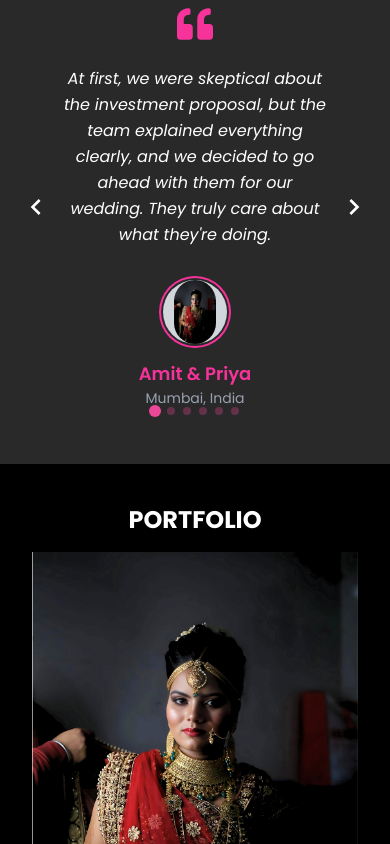
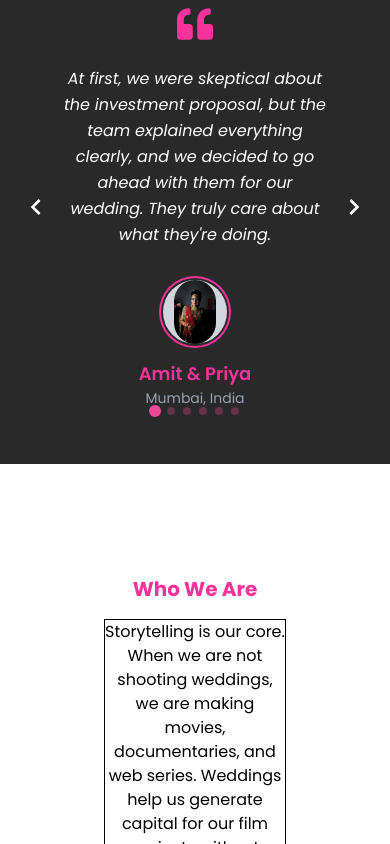
Before and after one commit to Soumay-Sanpui/wedding-landing-page, a React (Vite) app: page / in a window 390 px wide. Shown: the part 1156-2000 px from the top of the page. Built offline with nearby package versions, Linux system fonts and the light colour scheme.

Commit message:
added whoweare section

```diff
--- a/src/App.jsx
+++ b/src/App.jsx
@@ -3,18 +3,19 @@ import TestimonialsSection from "./sections/TestimonialsSection";
 import PortfolioSection from "./sections/PortfolioSection";
 import WeddingFilmsSection from "./sections/WeddingFilmsSection";
 import WhyOfferingReturnsSection from "./sections/WhyOfferingReturnsSection";
+import WhoWeAreSection from "./sections/WhoWeAreSection.jsx";
 
 function App() {
-
-  return (
-    <div className={"font-poppins"}>
-      <HeaderSection />
-      <TestimonialsSection />
-      <PortfolioSection />
-      <WeddingFilmsSection />
-      <WhyOfferingReturnsSection />
-    </div>
-  )
+    return (
+        <div className={"font-poppins overflow-x-hidden"}>
+            <HeaderSection/>
+            <TestimonialsSection/>
+            <WhoWeAreSection/>
+            <PortfolioSection/>
+            <WeddingFilmsSection/>
+            <WhyOfferingReturnsSection/>
+        </div>
+    )
 }
 
 export default App
--- /dev/null
+++ b/src/sections/WhoWeAreSection.jsx
@@ -0,0 +1,12 @@
+const WhoWeAreSection = () => {
+    return(
+        <section className={"w-screen h-screen p-4 flex flex-col gap-4  items-center justify-center"}>
+            {/* Section title */}
+            <h1 className={"text-pink-500 font-bold text-xl"}>Who We Are</h1>
+            {/* Section content */}
+            <p className={"text-center border mx-22"}>Storytelling is our core. When we are not shooting weddings, we are making movies, documentaries, and web series. Weddings help us generate capital for our film projects without giving up our company's equity to investors. We generate revenue from these movies since we align the distribution of our films in advance. Hence, we're able to offer not just incredible wedding memories but also an opportunity to earn from it.</p>
+        </section>
+    )
+}
+
+export default WhoWeAreSection;
--- a/src/sections/WhyOfferingReturnsSection.jsx
+++ b/src/sections/WhyOfferingReturnsSection.jsx
@@ -1,8 +1,8 @@
 const WhyOfferingReturnsSection = () => {
     return (
         <section className="w-full flex flex-col items-center justify-center gap-3 md:gap-5 py-8 md:py-16 lg:py-20 px-4">
-            <h1 className="text-center text-xl md:text-3xl lg:text-5xl font-semibold uppercase">Why We Are Offering Returns?</h1>
-            <div className="flex flex-col items-center justify-center w-full md:w-[85%] lg:w-[70%] text-center">
+            <h1 className="text-center text-xl md:text-2xl font-semibold uppercase">Why We Are Offering Returns?</h1>
+            <div className="flex flex-col items-center justify-center text-base w-full md:w-[85%] lg:w-[70%] text-center">
                 <p className="text-base md:text-lg">Storytelling is our core. When we are not shooting weddings, we are making movies, documentaries, and web series. Weddings help us generate capital for our film projects without giving up our company's equity to investors. We generate revenue from these movies since we align the distribution of our films in advance. Hence, we're able to offer not just incredible wedding memories but also an opportunity to earn from it.</p>
             </div>
 
```
Also changed, not shown: public/WhatsApp.jpg (deleted).
